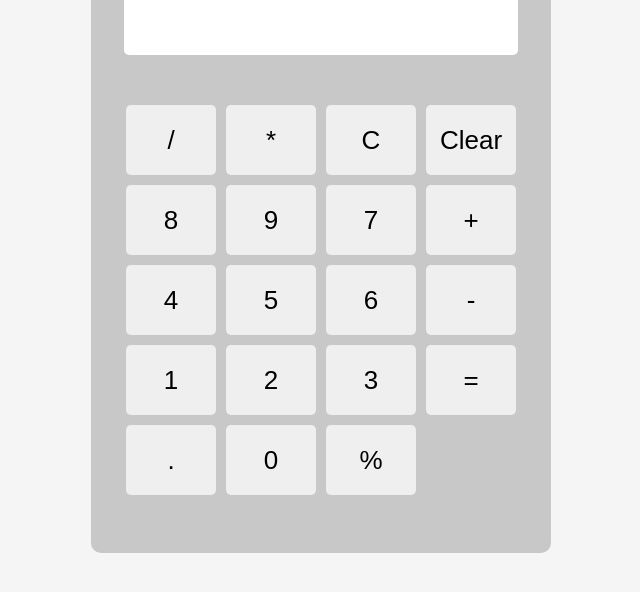
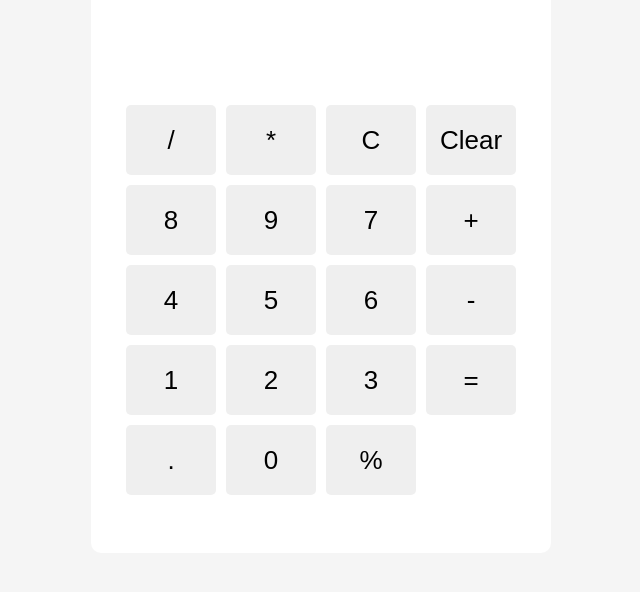
Before and after one commit to MarioAngelov2/Calculator-app, a React (Create React App) app in the folder app/: page / in a window 1280 px wide. Shown: the top 592 px of the page, without its empty margins (319-959 px from the left). Built offline with nearby package versions, Linux system fonts and the light colour scheme.

Commit message:
Update Calculator.css

```diff
--- a/app/src/Style/Calculator.css
+++ b/app/src/Style/Calculator.css
@@ -16,7 +16,7 @@ body {
   height: 550px;
   padding: 20px;
   border-radius: 10px;
-  background-color: rgb(200, 200, 200);
+  background-color: rgb(255, 255, 255);
 }
 
 .keypad {
```
